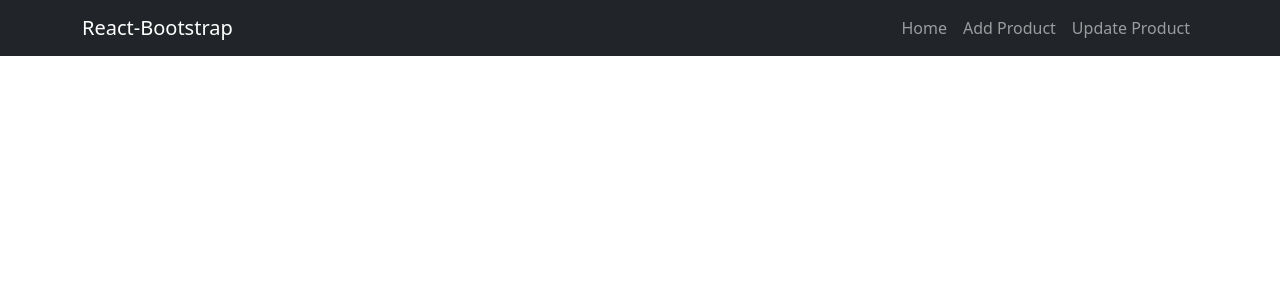
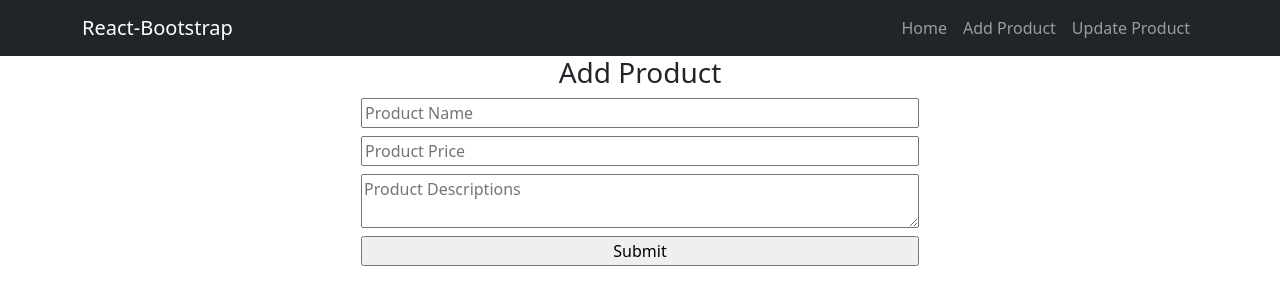
Before and after one commit to asaduzzaman599/simple-crud-client-side, a React (Create React App) app: page /add in a window 1280 px wide. Shown: the top 304 px of the page. Built offline with nearby package versions, Linux system fonts and the light colour scheme.

Commit message:
add product data added

```diff
--- a/src/Components/AddProduct/AddProduct.js
+++ b/src/Components/AddProduct/AddProduct.js
@@ -8,10 +8,10 @@ const AddProduct = () => {
     return (
         <Container>
             <h3>Add Product</h3>
-            <form onSubmit={handleSubmit(onSubmit)}>
-                <input {...register("firstName", { required: true, maxLength: 20 })} />
-                <input {...register("lastName", { pattern: /^[A-Za-z]+$/i })} />
-                <input type="number" {...register("age", { min: 18, max: 99 })} />
+            <form className='d-flex flex-column w-50 mx-auto gap-2' onSubmit={handleSubmit(onSubmit)}>
+                <input placeholder='Product Name' {...register("name")} />
+                <input placeholder='Product Price' {...register("price")} />
+                <textarea placeholder='Product Descriptions' {...register("description")} />
                 <input type="submit" />
             </form>
         </Container>
--- a/src/Components/Home/Home.js
+++ b/src/Components/Home/Home.js
@@ -1,10 +1,11 @@
 import React from 'react';
+import { Outlet } from 'react-router-dom';
 import AddProduct from '../AddProduct/AddProduct';
 
 const Home = () => {
     return (
         <>
-
+            <Outlet />
         </>
     );
 };
```
